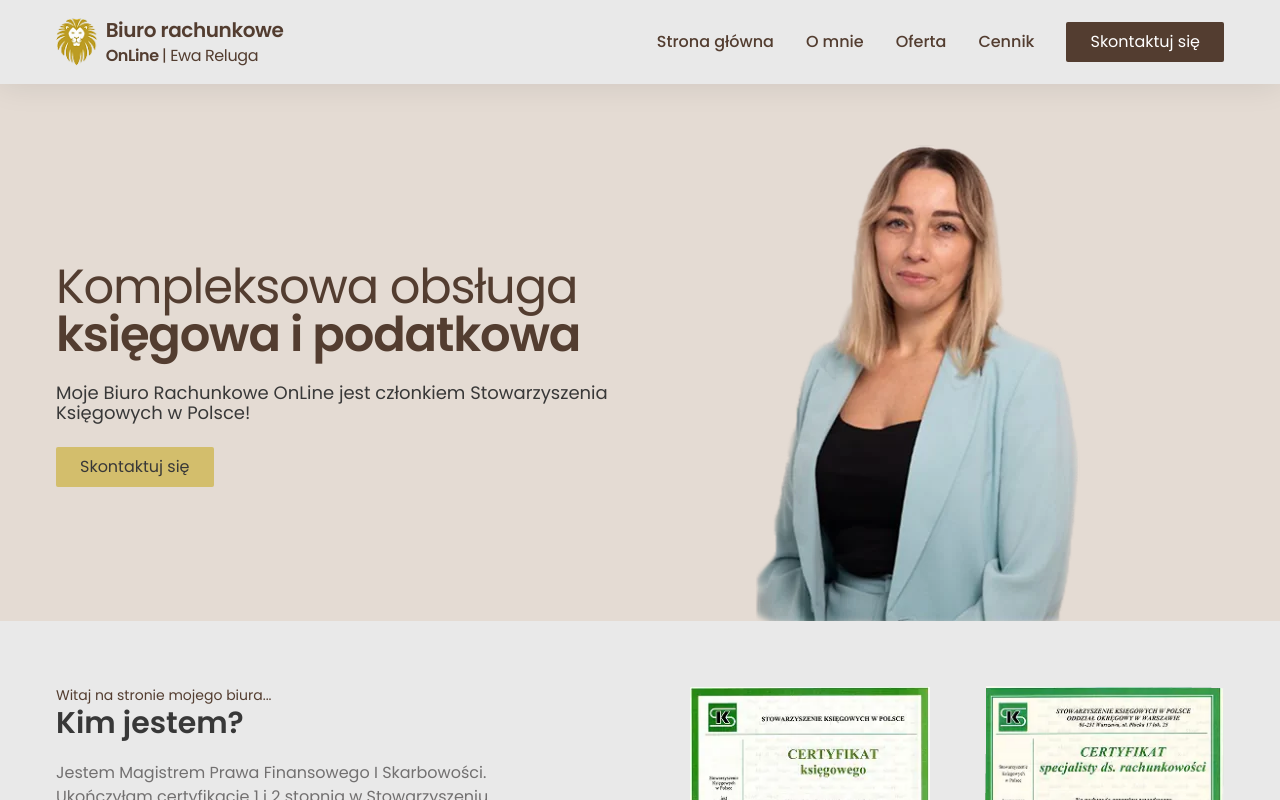
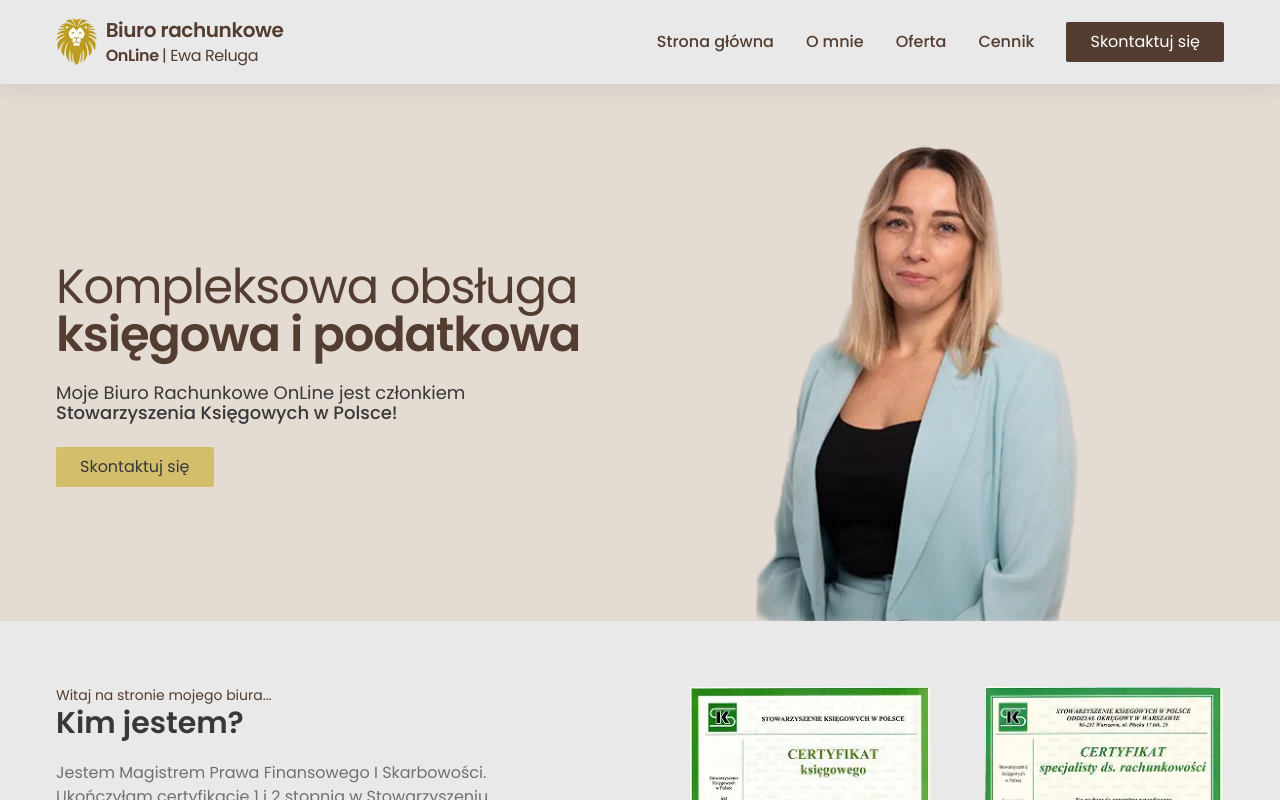
Before and after one commit to patroxfe/biurorachunkowe, a React (Vite) app: page / in a window 1280 px wide. Shown: the top 800 px of the page. Built offline with nearby package versions, Linux system fonts and the light colour scheme.

Commit message:
Poprawiono linki na footerze

```diff
--- a/package.json
+++ b/package.json
@@ -16,7 +16,8 @@
     "react-dom": "^19.0.0",
     "react-router": "^7.4.1",
     "react-router-dom": "^7.4.1",
-    "tailwindcss": "^4.0.17"
+    "tailwindcss": "^4.0.17",
+    "typewriter-effect": "^2.21.0"
   },
   "devDependencies": {
     "@eslint/js": "^9.21.0",
--- a/src/components/Footer.jsx
+++ b/src/components/Footer.jsx
@@ -1,7 +1,16 @@
-import { Link } from 'react-router-dom'
+import { Link, useLocation, useNavigate } from 'react-router-dom'
 import Logo from '../assets/logo.png'
 
 const Footer = () => {
+	// Funkcja do przewijania na górę
+	const scrollToTop = path => {
+		if (location.pathname === path) {
+			window.scrollTo({ top: 0, behavior: 'smooth' })
+		} else {
+			navigate(path)
+		}
+	}
+
 	return (
 		<footer className='bg-secondBg'>
 			<div className='wrapper px-4 py-12'>
@@ -18,17 +27,17 @@ const Footer = () => {
 						<h3 className='text-lg font-semibold text-brownMain mb-4'>Menu</h3>
 						<ul className='space-y-2'>
 							<li>
-								<Link to='/' className='text-grayish hover:text-brownMain transition-colors'>
-									Strona główna
+								<Link to='/#' className='text-grayish hover:text-brownMain transition-colors cursor-pointer'>
+									<button onClick={() => scrollToTop('/')} className='cursor-pointer'>Strona główna</button>
 								</Link>
 							</li>
 							<li>
-								<Link to='/o-nas' className='text-grayish hover:text-brownMain transition-colors'>
+								<Link to='/#o-mnie' className='text-grayish hover:text-brownMain transition-colors'>
 									O nas
 								</Link>
 							</li>
 							<li>
-								<Link to='/oferta' className='text-grayish hover:text-brownMain transition-colors'>
+								<Link to='/#oferta' className='text-grayish hover:text-brownMain transition-colors'>
 									Oferta
 								</Link>
 							</li>
@@ -53,9 +62,7 @@ const Footer = () => {
 						<h3 className='text-lg font-semibold text-brownMain mb-4'>Dokumenty</h3>
 						<ul className='space-y-2'>
 							<li>
-								<Link
-									to='/polityka-prywatnosci'
-									className='text-grayish hover:text-brownMain transition-colors'>
+								<Link to='/polityka-prywatnosci' className='text-grayish hover:text-brownMain transition-colors'>
 									Polityka prywatności
 								</Link>
 							</li>
--- a/src/components/Header.jsx
+++ b/src/components/Header.jsx
@@ -2,6 +2,7 @@ import React from 'react'
 import heroImage from '../assets/images/hero-img-bro.webp'
 import Button from './Button'
 import { Link } from 'react-router-dom'
+import Typewriter from 'typewriter-effect'
 
 export default function Header() {
 	return (
@@ -13,7 +14,29 @@ export default function Header() {
 							Kompleksowa obsługa <span className='font-semibold'>księgowa i podatkowa</span>
 						</h1>
 						<p className='text-grayish text-lg leading-5'>
-							Moje Biuro Rachunkowe OnLine jest członkiem Stowarzyszenia Księgowych w Polsce!
+							Moje Biuro Rachunkowe OnLine jest członkiem{' '}
+							<p className='font-medium'>
+								<Typewriter
+									onInit={typewriter => {
+										typewriter
+											.typeString('Stowarzyszenia Księgowych w Polsce!')
+											.callFunction(() => {
+												// Ukrycie kursora po 3 sekundach
+												setTimeout(() => {
+													const cursor = document.querySelector('.Typewriter__cursor')
+													if (cursor) {
+														cursor.style.display = 'none'
+													}
+												}, 2500)
+											})
+											.start()
+									}}
+									options={{
+										cursor: '|',
+										delay: 80,
+									}}
+								/>
+							</p>
 						</p>
 						<Link to='/#kontakt'>
 							<Button>Skontaktuj się</Button>
--- a/src/pages/Privacy.jsx
+++ b/src/pages/Privacy.jsx
@@ -1,6 +1,6 @@
 const Privacy = () => {
 	return (
-		<div className='pt-48 pb-32'>
+		<div className='pt-48 pb-32 bg-secondBg'>
 			<div className='wrapper px-4'>
 				<h1 className='text-4xl font-semibold text-brownMain text-center mb-12'>Polityka Prywatności</h1>
 
```
Also changed, not shown: 1 other file (tests, documents, lock files or other folders).
